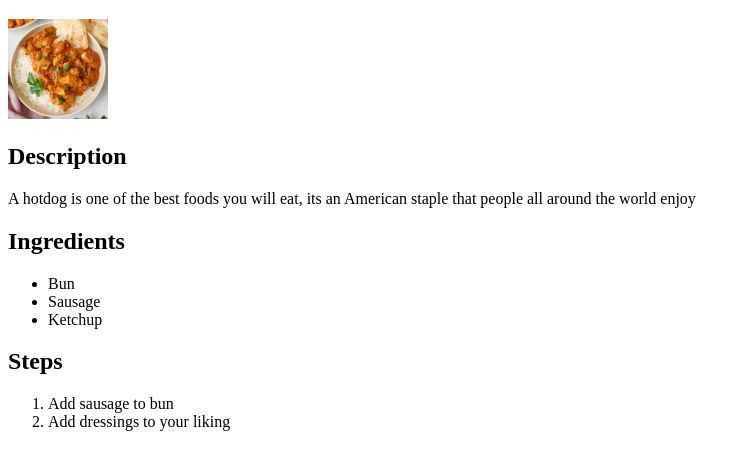
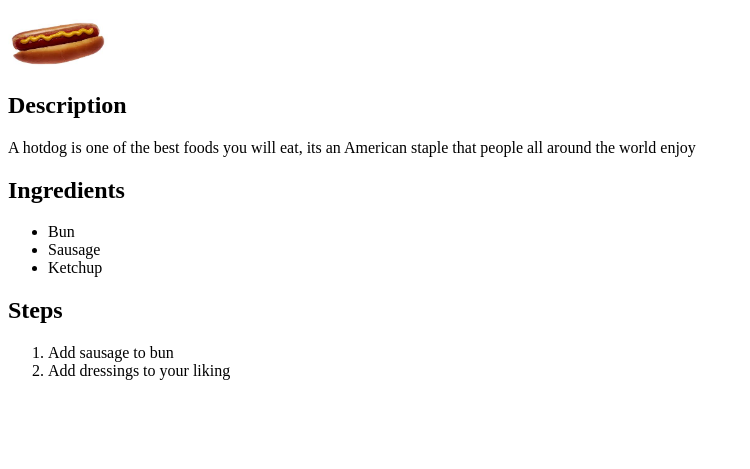
Before and after one commit to Ochi987/odin_recipes, a plain HTML site: page recipes/hotdog.html in a window 1280 px wide. Shown: the part 61-530 px from the top of the page, without its empty margins (0-750 px from the left). Drawn offline with Linux system fonts and the light colour scheme.

Commit message:
Fix links to images

```diff
--- a/recipes/hotdog.html
+++ b/recipes/hotdog.html
@@ -7,7 +7,7 @@
 </head>
 <body>
     <h1>Hotdog</h1>
-    <img src="/odin_recipes/images/img.jpeg" width="100">
+    <img src="/odin_recipes/images/hotdog.jpeg" width="100">
     <h2>Description</h2>
     <p>A hotdog is one of the best foods you will eat, its
         an American staple that people all around the world enjoy
```
Also changed, not shown: recipes/pizza.html (+1 -1 lines).
